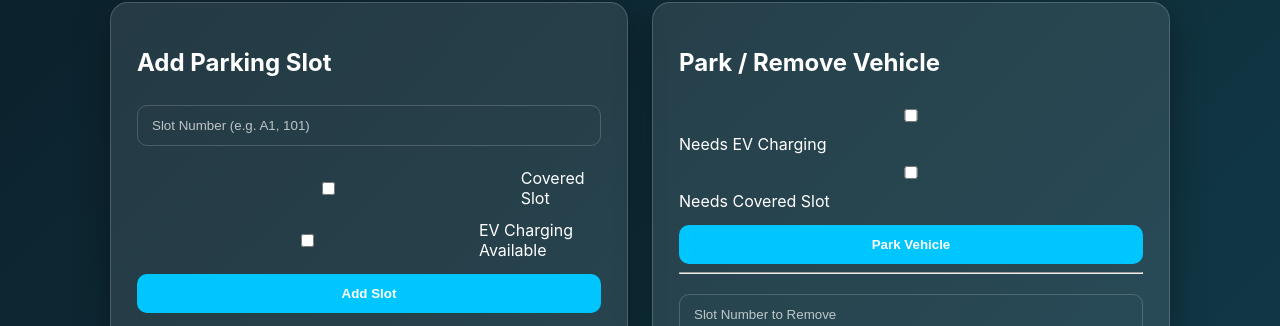
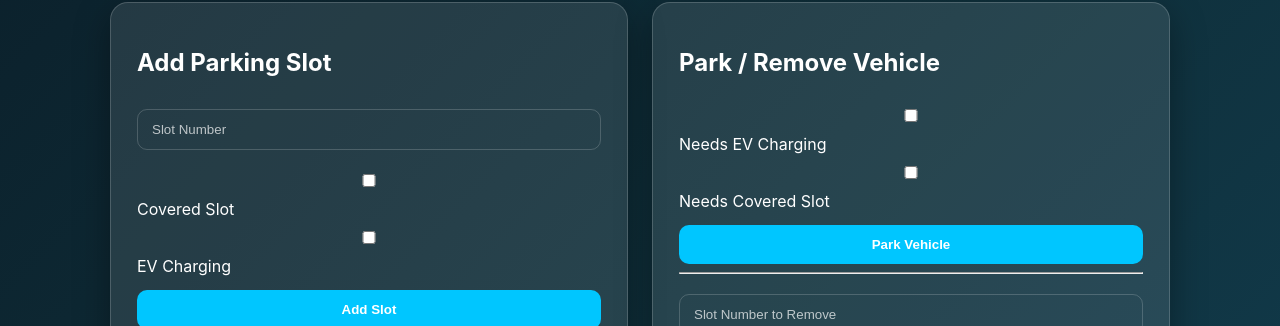
Before and after one commit to Nigam11/parking-smart-system, a React (Create React App) app in the folder parking-slot-app/: page / in a window 1280 px wide. Shown: the part 208-534 px from the top of the page. Built offline with nearby package versions, Linux system fonts and the light colour scheme; no server answers.

Commit message:
Fix Add Parking Slot checkbox alignment

```diff
--- a/parking-slot-app/src/components/AddSlot.jsx
+++ b/parking-slot-app/src/components/AddSlot.jsx
@@ -34,39 +34,33 @@ function AddSlot({ api, refresh, setMessage, notify }) {
 
   return (
     <div className="card">
-      <h2 style={{ marginBottom: "16px" }}>Add Parking Slot</h2>
+      <h2>Add Parking Slot</h2>
 
       <input
         type="text"
-        placeholder="Slot Number (e.g. A1, 101)"
+        placeholder="Slot Number"
         value={slotNo}
         onChange={(e) => setSlotNo(e.target.value)}
       />
 
-      <div
-        style={{
-          display: "flex",
-          flexDirection: "column",
-          gap: "12px",
-          marginTop: "10px",
-        }}
-      >
-        <label style={{ display: "flex", alignItems: "center", gap: "1px" }}>
+      {/* ✅ CHECKBOX GROUP */}
+      <div className="checkbox-group">
+        <label className="checkbox-row">
           <input
             type="checkbox"
             checked={isCovered}
             onChange={() => setIsCovered(!isCovered)}
           />
-          Covered Slot
+          <span>Covered Slot</span>
         </label>
 
-        <label style={{ display: "flex", alignItems: "center", gap: "1px" }}>
+        <label className="checkbox-row">
           <input
             type="checkbox"
             checked={isEVCharging}
             onChange={() => setIsEVCharging(!isEVCharging)}
           />
-          EV Charging Available
+          <span>EV Charging</span>
         </label>
       </div>
 
--- a/parking-slot-app/src/index.css
+++ b/parking-slot-app/src/index.css
@@ -75,7 +75,8 @@ h1 {
 /* FORM ELEMENTS */
 /* ===================== */
 
-input {
+/* ✅ NORMAL INPUTS ONLY */
+input:not([type="checkbox"]) {
   width: 100%;
   padding: 12px 14px;
   margin: 12px 0;
@@ -94,33 +95,29 @@ input:focus {
   border-color: var(--primary);
 }
 
-button {
-  width: 100%;
-  padding: 12px;
-  margin-top: 14px;
-  border-radius: var(--radius-md);
-  border: none;
-  background: var(--primary);
-  color: #ffffff;
-  font-weight: 600;
-  cursor: pointer;
-  transition: var(--transition);
+/* ===================== */
+/* ✅ CHECKBOX FIX (MAIN FIX) */
+/* ===================== */
+
+.checkbox-group {
+  display: flex;
+  flex-direction: column;
+  gap: 14px;
+  margin: 14px 0;
 }
 
-button:hover {
-  background: var(--primary-hover);
-  transform: translateY(-1px);
+.checkbox-row {
+  display: flex;
+  align-items: center;
+  gap: 10px;
+  font-size: 0.95rem;
+  color: var(--text-main);
+  cursor: pointer;
 }
 
-/* ===================== */
-/* ✅ CHECKBOX UI FIX */
-/* ===================== */
-
-input[type="checkbox"] {
+.checkbox-row input[type="checkbox"] {
   width: auto;
-  height: auto;
   margin: 0;
-  margin-right: 4px;
   padding: 0;
   cursor: pointer;
 }
```
